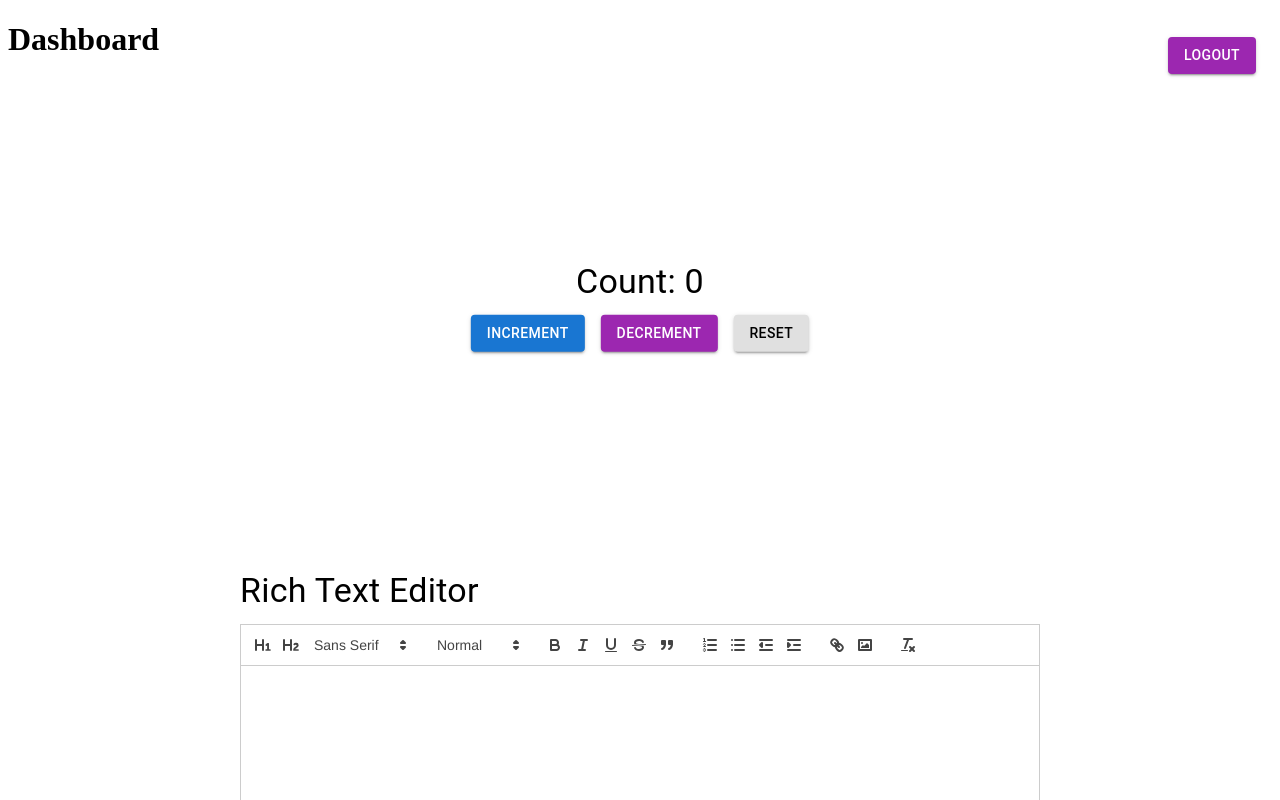
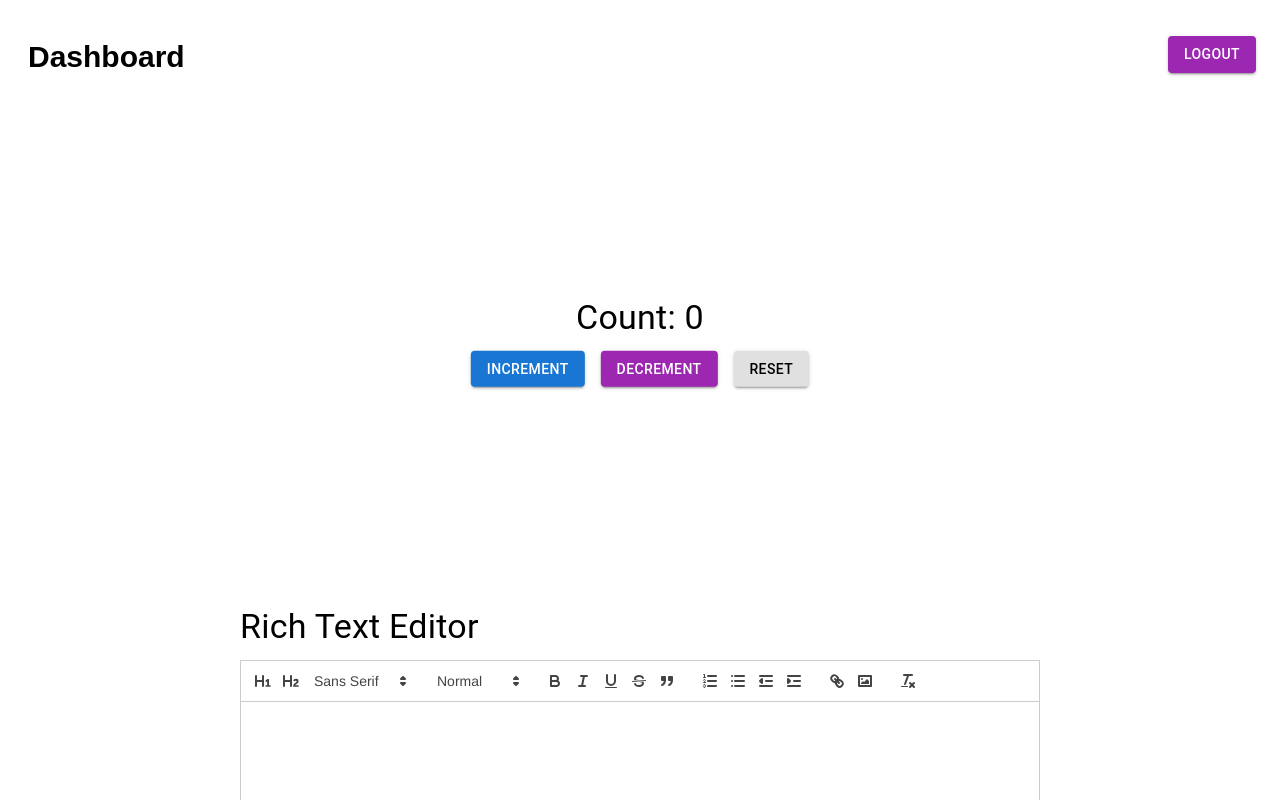
Before and after one commit to zeenat-abedin/dashboard, a React (Create React App) app: page /dashboard in a window 1280 px wide. Shown: the top 800 px of the page. Built offline with nearby package versions, Linux system fonts and the light colour scheme; no server answers; sample sign-in values are in the browser's storage.

Commit message:
add styles to DashboardPage, update imports and formatting

```diff
--- a/src/pages/DashboardPage.tsx
+++ b/src/pages/DashboardPage.tsx
@@ -1,8 +1,9 @@
 import { FC } from 'react';
 import { useNavigate } from 'react-router-dom';
 import { Button } from '@mui/material';
+import { makeStyles } from '@mui/styles';
+
 import { getUser } from '../utils/auth';
-
 import Counter from '../components/Counter/Counter';
 import Dashboard from '../components/Dashboard/Dashboard';
 import UserDataForm from '../components/UserDataForm/UserDataForm';
@@ -13,8 +14,24 @@ interface User {
   email: string;
 }
 
+const useStyles = makeStyles({
+  h1Style: {
+    paddingTop: '20px',
+    paddingBottom: '20px',
+    marginBottom: '20px',
+    marginLeft: '20px',
+    fontFamily: 'sans-serif',
+    fontSize: '30px'
+  },
+  userProfileTrendStyle: {
+    marginTop: '40px',
+  },
+});
+
+
 const DashboardPage: FC = () => {
   const user: User = getUser();
+  const classes = useStyles();
   const navigate = useNavigate();
 
 const handleLogout = async () => {
@@ -34,7 +51,7 @@ const handleLogout = async () => {
         Logout
       </Button>
     </div>
-      <h1>Dashboard</h1>
+      <h1 className={classes.h1Style}>Dashboard</h1>
       <Counter />
       <RichTextEditor />
       <UserDataForm/>
```
